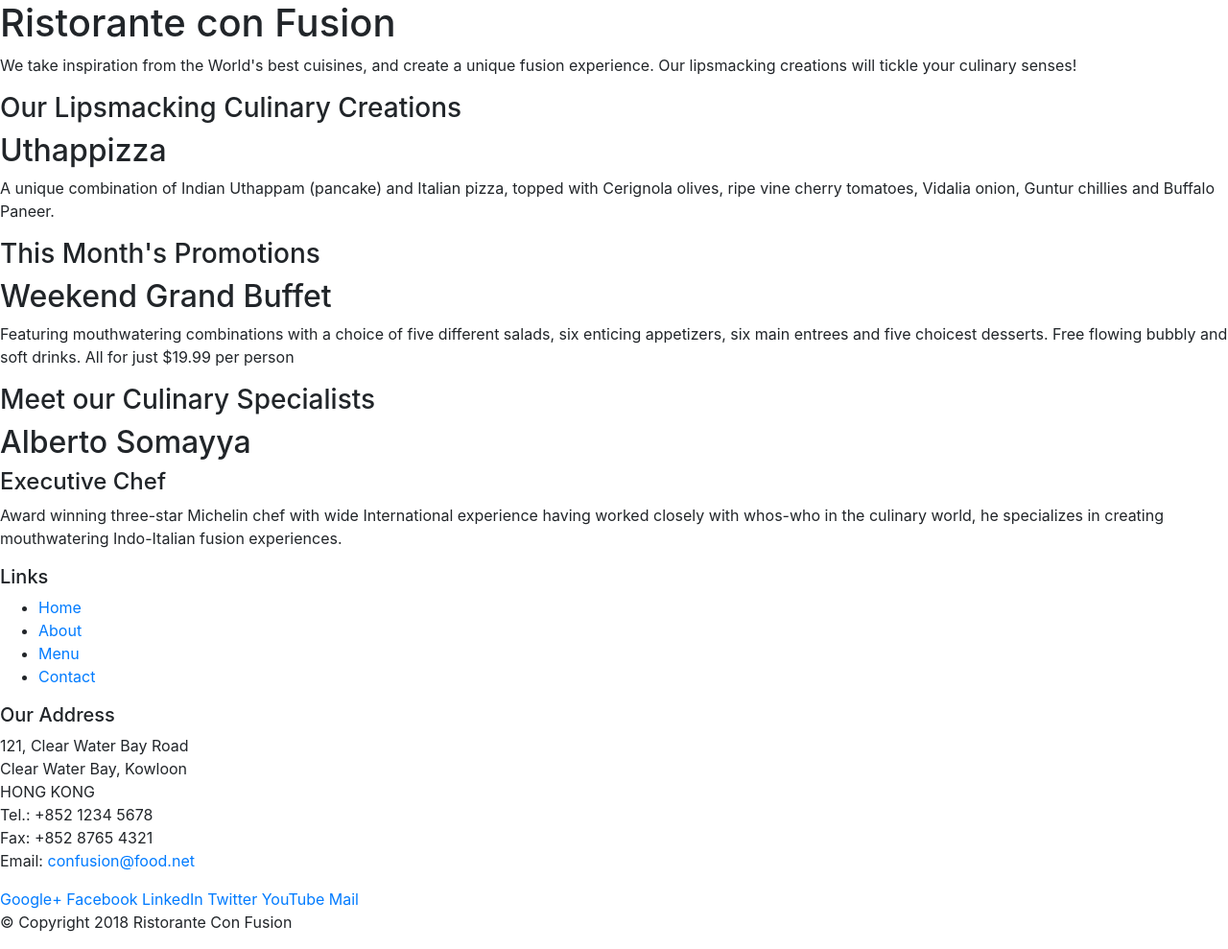
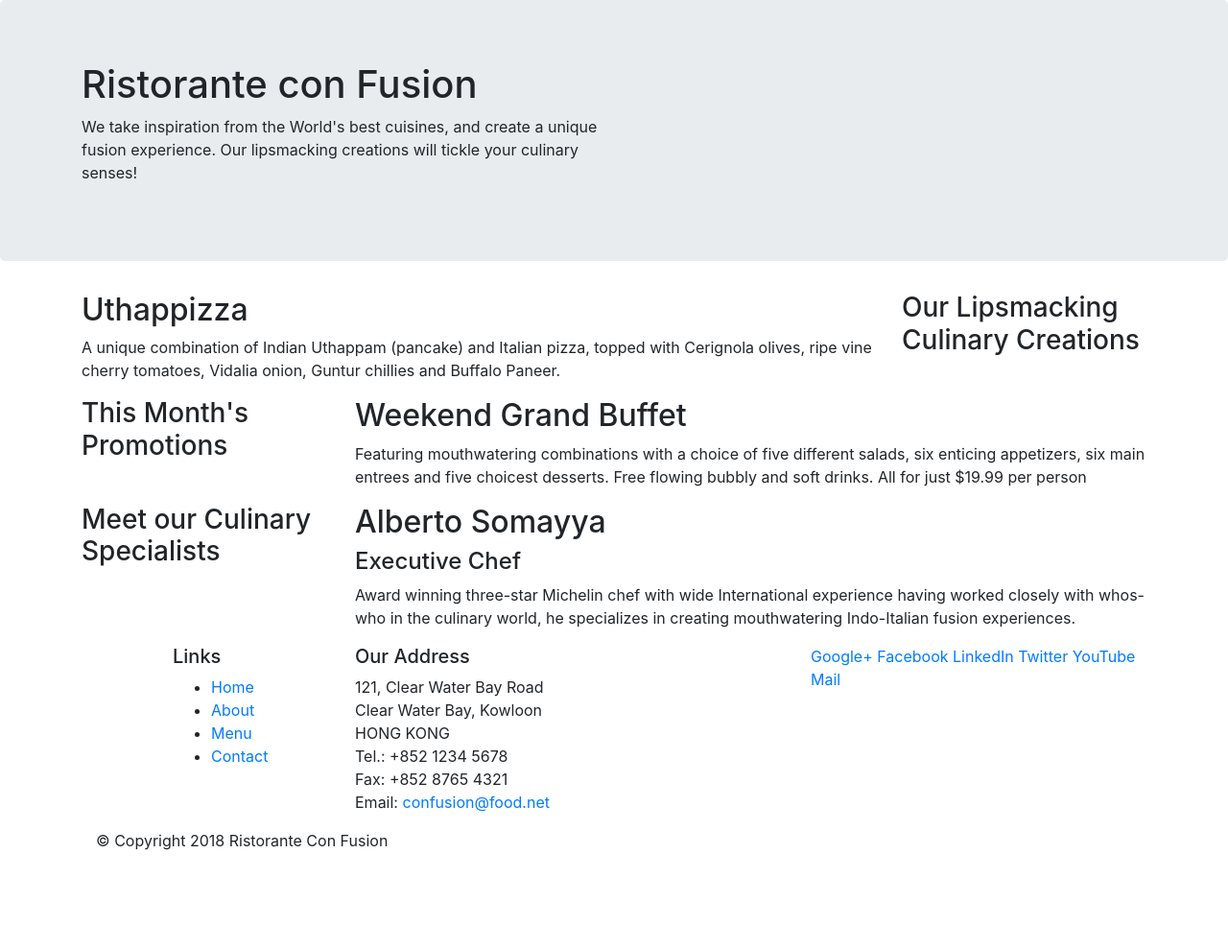
Before and after one commit to SilverHornn/Ex5, a website: page index.html in a window 1280 px wide. Shown: the whole page at 96% size. After the commit the page ends 904 px from the top, so only its background shows below. Drawn offline with nearby package versions, Linux system fonts and the light colour scheme.

Commit message:
Bootstrap Grid Part 1

```diff
--- a/index.html
+++ b/index.html
@@ -14,46 +14,46 @@
 
 <body>
 
-    <header>
-        <div>
-            <div>
-                <div>
+    <header class="jumbotron">
+        <div class="container">
+            <div class="row">
+                <div class="col-12 col-sm-6">
                     <h1>Ristorante con Fusion</h1>
                     <p>We take inspiration from the World's best cuisines, and create a unique fusion experience. Our lipsmacking creations will tickle your culinary senses!</p>
                 </div>
-                <div>
+                <div class="col-12 col-sm">
                 </div>
             </div>
         </div>
     </header>
 
-    <div>
-        <div>
-            <div>
+    <div class="container">
+        <div class="row">
+            <div class="col-12 col-sm-4 order-sm-last col-md-3">
                 <h3>Our Lipsmacking Culinary Creations</h3>
             </div>
-            <div>
+            <div class="col col-sm order-sm-first col-md">
                 <h2>Uthappizza</h2>
                 <p>A unique combination of Indian Uthappam (pancake) and Italian pizza, topped with Cerignola olives, ripe vine cherry tomatoes, Vidalia onion, Guntur chillies and Buffalo Paneer.</p>
             </div>
         </div>
 
 
-        <div>
-            <div>
+        <div class="row">
+            <div class="col-12 col-sm-4 col-md-3">
                 <h3>This Month's Promotions</h3>
             </div>
-            <div>
+            <div class="col col-sm col-md">
                 <h2>Weekend Grand Buffet</h2>
                 <p>Featuring mouthwatering combinations with a choice of five different salads, six enticing appetizers, six main entrees and five choicest desserts. Free flowing bubbly and soft drinks. All for just $19.99 per person </p>
             </div>
         </div>
 
-        <div>
-            <div>
+        <div class="row">
+            <div class="col-12 col-sm-4 col-md-3">
                 <h3>Meet our Culinary Specialists</h3>
             </div>
-            <div>
+            <div class="col col-sm col-md">
                 <h2>Alberto Somayya</h2>
                 <h4>Executive Chef</h4>
                 <p>Award winning three-star Michelin chef with wide International experience having worked closely with whos-who in the culinary world, he specializes in creating mouthwatering Indo-Italian fusion experiences. </p>
@@ -62,9 +62,9 @@
     </div>
 
     <footer>
-        <div>
-            <div>
-                <div>
+        <div class="container">
+            <div class="row">
+                <div class="col-4 offset-1 col-sm-2">
                     <h5>Links</h5>
                     <ul>
                         <li><a href="#">Home</a></li>
@@ -73,7 +73,7 @@
                         <li><a href="#">Contact</a></li>
                     </ul>
                 </div>
-                <div>
+                <div class="col-7 col-sm-5">
                     <h5>Our Address</h5>
                     <address>
 		              121, Clear Water Bay Road<br>
@@ -84,7 +84,7 @@
 		              Email: <a href="mailto:confusion@food.net">confusion@food.net</a>
 		           </address>
                 </div>
-                <div>
+                <div class="col-12 col-sm-4">
                     <div>
                         <a href="http://google.com/+">Google+</a>
                         <a href="http://www.facebook.com/profile.php?id=">Facebook</a>
@@ -96,7 +96,7 @@
                 </div>
            </div>
            <div>
-                <div>
+                <div class="col-auto">
                     <p>© Copyright 2018 Ristorante Con Fusion</p>
                 </div>
            </div>
```
